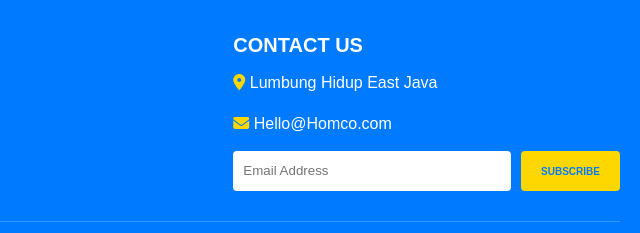
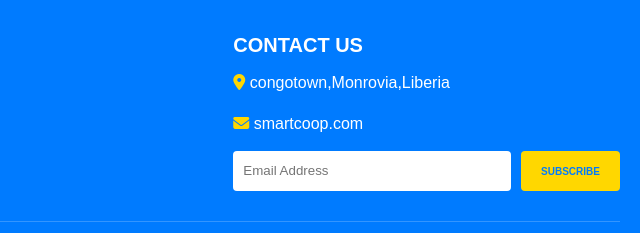
Before and after one commit to David-coder-56/Smart-coop, a plain HTML site: page services.html in a window 1280 px wide. Shown: the part 2232-2465 px from the top of the page, 640-1280 px from the left. Drawn offline with nearby package versions, Linux system fonts and the light colour scheme.

Commit message:
location change

```diff
--- a/services.html
+++ b/services.html
@@ -203,8 +203,10 @@
         <!-- Contact -->
         <div class="footer-section">
           <h3>CONTACT US</h3>
-          <p><i class="fas fa-map-marker-alt"></i> Lumbung Hidup East Java</p>
-          <p><i class="fas fa-envelope"></i> Hello@Homco.com</p>
+          <p>
+            <i class="fas fa-map-marker-alt"></i> congotown,Monrovia,Liberia
+          </p>
+          <p><i class="fas fa-envelope"></i> smartcoop.com</p>
           <form class="subscribe-form">
             <input type="email" placeholder="Email Address" required />
             <button type="submit">SUBSCRIBE</button>
```
Also changed, not shown: about.html (+2 -2 lines), contact.html (+5 -5 lines), index.html (+5 -5 lines).
